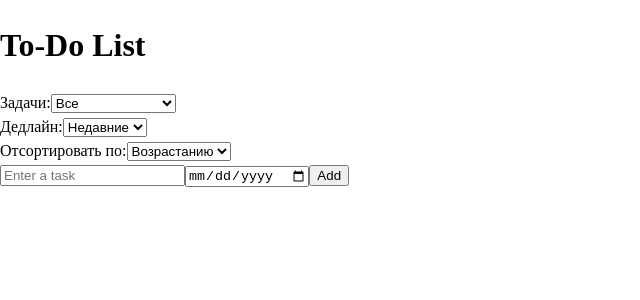
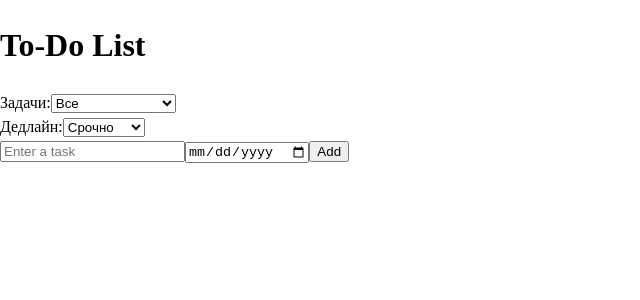
Before and after one commit to belovdima/PROJECTS, a React (Vite) app in the folder To-Do-List/: page / in a window 1280 px wide. Shown: the top 300 px of the page, without its empty margins (0-640 px from the left). Built offline with nearby package versions, Linux system fonts and the light colour scheme.

Commit message:
filter logic & localStorage working

```diff
--- a/To-Do-List/src/components/List..tsx
+++ b/To-Do-List/src/components/List..tsx
@@ -17,10 +17,29 @@ export const List = () => {
     const tasks = useSelector((state: RootState) => state.tasks);
     const dispatch = useDispatch();
 
-    //стейты для фильтров
+    // состояния для фильтров
     const [status, setStatus] = useState("all");
-    const [deadline, setDeadline] = useState("new");
-    const [filterId, setFilterId] = useState("increase");
+    const [deadline, setDeadline] = useState("old");
+
+    const filteredTasks = tasks.filter((task) => {
+        if (status === "completed") {
+            return task.completed;
+        } else if (status === "notcompleted") {
+            return !task.completed;
+        }
+        return true; // "all" - возвращаем все задачи
+    });
+
+    const sortedByDeadline = filteredTasks.sort((a, b) => {
+        const dateA = new Date(a.deadline);
+        const dateB = new Date(b.deadline);
+
+        if (deadline === "new") {
+            return dateB.getTime() - dateA.getTime(); // Новые задачи будут выше
+        } else {
+            return dateA.getTime() - dateB.getTime(); // Старые задачи будут выше
+        }
+    });
 
     const handleInputChange = (e: React.ChangeEvent<HTMLInputElement>) => {
         setNewTask(e.target.value);
@@ -60,7 +79,11 @@ export const List = () => {
                 <div className="filters">
                     <form className="filters__status">
                         <label htmlFor="status">Задачи:</label>
-                        <select id="status" name="status">
+                        <select
+                            id="status"
+                            name="status"
+                            value={status}
+                            onChange={(e) => setStatus(e.target.value)}>
                             <option value="all">Все</option>
                             <option value="completed">Выполненные</option>
                             <option value="notcompleted">Невыполненные</option>
@@ -68,16 +91,13 @@ export const List = () => {
                     </form>
                     <form className="filters__deadline">
                         <label htmlFor="deadline">Дедлайн:</label>
-                        <select id="deadline" name="deadline">
-                            <option value="new">Недавние</option>
-                            <option value="old">Старые</option>
-                        </select>
-                    </form>
-                    <form className="filters__id">
-                        <label htmlFor="id">Отсортировать по:</label>
-                        <select id="id" name="id">
-                            <option value="increase">Возрастанию</option>
-                            <option value="decrease">Убыванию</option>
+                        <select
+                            id="deadline"
+                            name="deadline"
+                            value={deadline}
+                            onChange={(e) => setDeadline(e.target.value)}>
+                            <option value="new">Несрочно</option>
+                            <option value="old">Срочно</option>
                         </select>
                     </form>
                 </div>
@@ -97,11 +117,11 @@ export const List = () => {
                 </button>
             </div>
             <ol>
-                {tasks.map((task: Task) => (
+                {sortedByDeadline.map((task: Task) => (
                     <li key={task.id}>
                         <span className={task.completed ? "completed" : "text"}>
                             {task.description} (Deadline:{" "}
-                            {task.deadline ? task.deadline : "None"})
+                            {task.deadline || "None"})
                         </span>
                         {task.completed && task.completionTime && (
                             <span className="completed-time">
--- /dev/null
+++ b/To-Do-List/src/redux/localStorage.ts
@@ -0,0 +1,19 @@
+export const loadStateFromLocalStorage = () => {
+    try {
+        const serializedState = localStorage.getItem("tasksState");
+        if (serializedState === null) return undefined;
+        return JSON.parse(serializedState);
+    } catch (e) {
+        console.error("Could not load state", e);
+        return undefined;
+    }
+};
+
+export const saveStateToLocalStorage = (state: any) => {
+    try {
+        const serializedState = JSON.stringify(state);
+        localStorage.setItem("tasksState", serializedState);
+    } catch (e) {
+        console.error("Could not save state", e);
+    }
+};
--- a/To-Do-List/src/redux/store.ts
+++ b/To-Do-List/src/redux/store.ts
@@ -1,10 +1,24 @@
 import { configureStore } from "@reduxjs/toolkit";
 import tasksSlice from "./tasksSlice";
+import {
+    saveStateToLocalStorage,
+    loadStateFromLocalStorage,
+} from "./localStorage";
+
+const preloadedState = loadStateFromLocalStorage();
 
 const store = configureStore({
     reducer: {
         tasks: tasksSlice,
     },
+
+    preloadedState,
+});
+
+store.subscribe(() => {
+    saveStateToLocalStorage({
+        tasks: store.getState().tasks,
+    });
 });
 
 export type RootState = ReturnType<typeof store.getState>;
```
